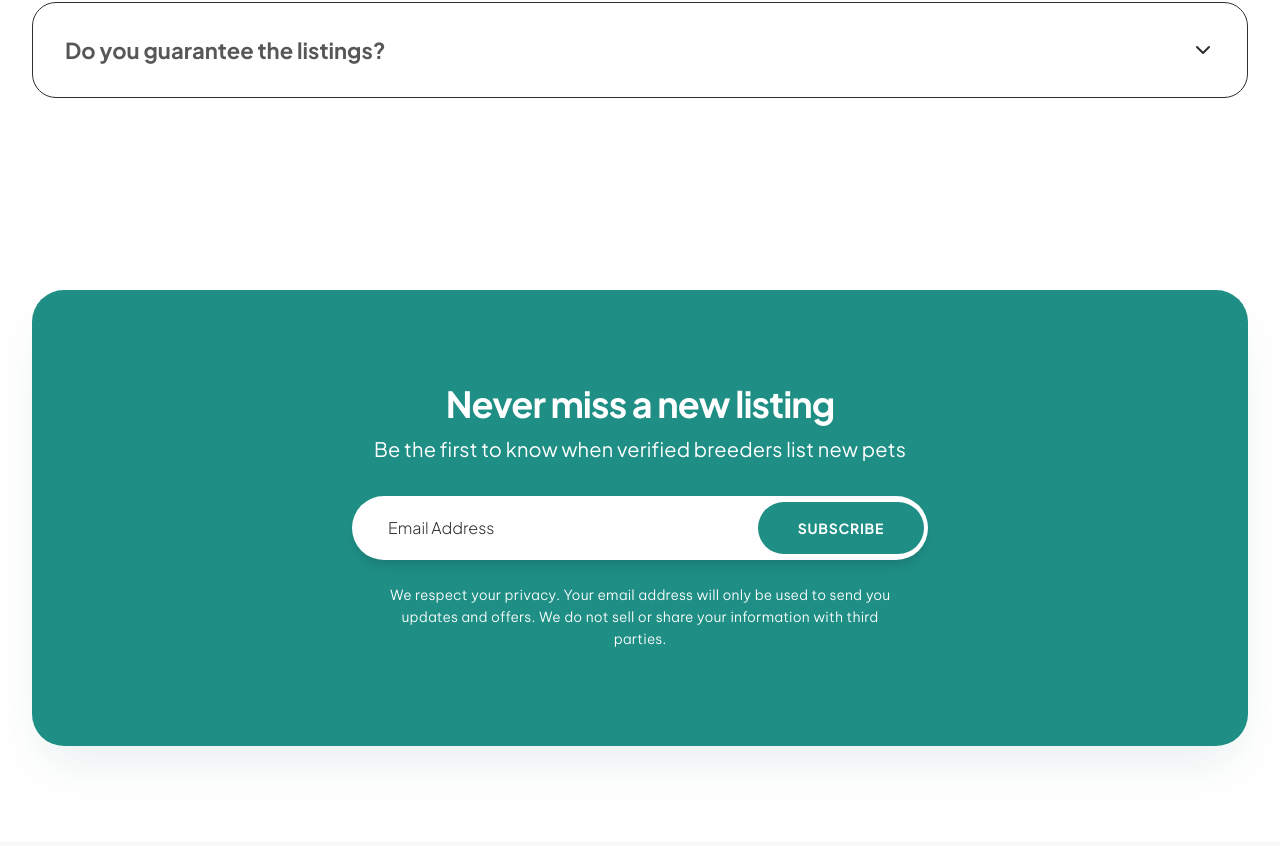
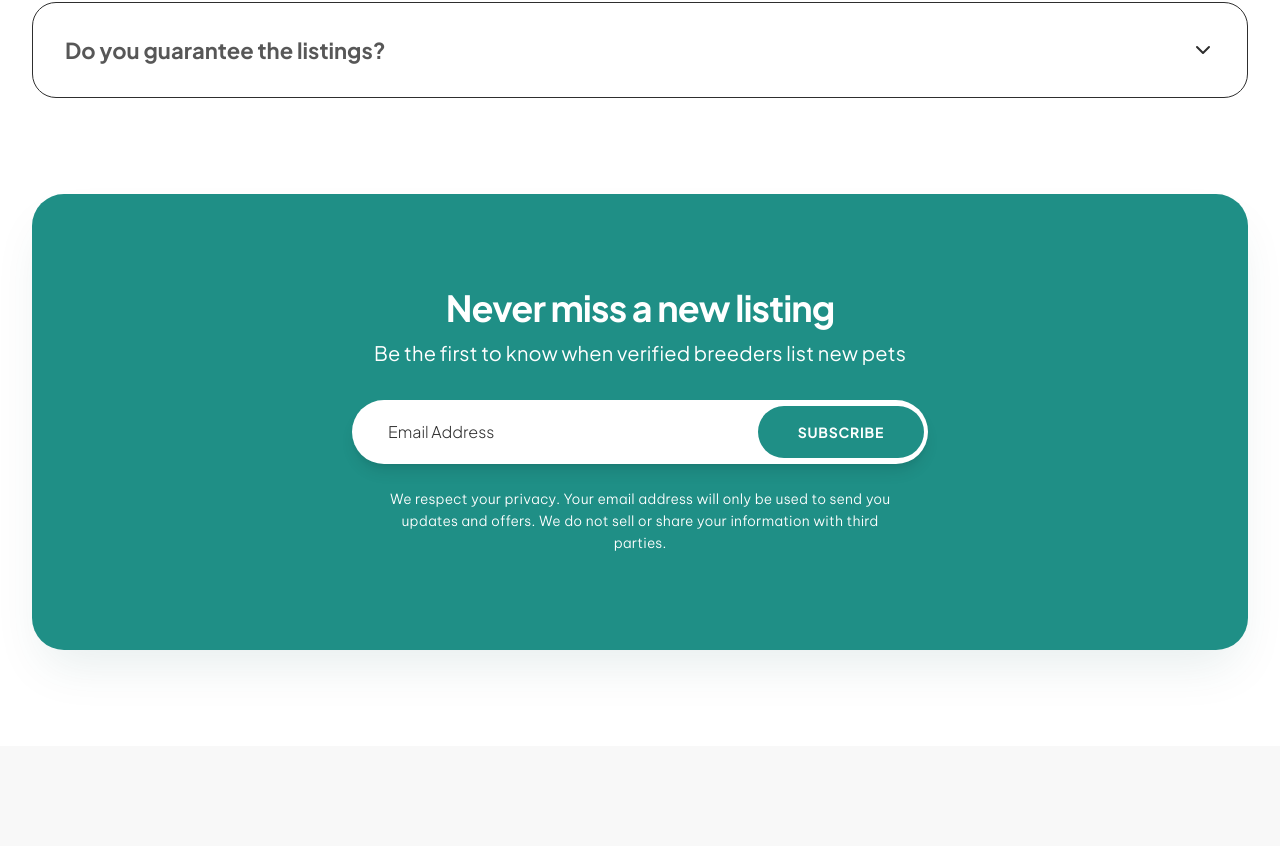
Before and after one commit to NH-Shohan/pets-plus, a Next.js app: page / in a window 1280 px wide. Shown: the part 5181-6027 px from the top of the page. Built offline with nearby package versions, Linux system fonts and the light colour scheme.

Commit message:
style: Refactor Newsletter component for improved formatting and consistency; adjust padding and enhance readability of text elements.

```diff
--- a/src/components/sections/Newsletter.tsx
+++ b/src/components/sections/Newsletter.tsx
@@ -1,8 +1,14 @@
-'use client';
+"use client";
 
-import AnimateInView from '@/components/ui/AnimateInView';
-import { defaultStagger, defaultTransition, fadeIn, fadeUp, scaleIn } from '@/lib/animations';
-import { motion } from 'motion/react';
+import AnimateInView from "@/components/ui/AnimateInView";
+import {
+  defaultStagger,
+  defaultTransition,
+  fadeIn,
+  fadeUp,
+  scaleIn,
+} from "@/lib/animations";
+import { motion } from "motion/react";
 
 /*
   Newsletter Section
@@ -14,7 +20,7 @@ import { motion } from 'motion/react';
 
 const Newsletter = () => {
   return (
-    <section className="bg-white section-padding-top-bottom font-jakarta">
+    <section className="bg-white section-padding-bottom font-jakarta">
       <div className="container mx-auto px-4 sm:px-6 lg:px-8">
         <AnimateInView
           variants={scaleIn}
@@ -27,9 +33,15 @@ const Newsletter = () => {
             viewport={{ once: true, amount: 0.2 }}
             className="relative z-10 max-w-2xl mx-auto space-y-4"
           >
-            <motion.div variants={fadeUp} transition={defaultTransition} className="space-y-3">
+            <motion.div
+              variants={fadeUp}
+              transition={defaultTransition}
+              className="space-y-3"
+            >
               <h2 className="text-display-large">Never miss a new listing</h2>
-              <p className="text-body-medium">Be the first to know when verified breeders list new pets</p>
+              <p className="text-body-medium">
+                Be the first to know when verified breeders list new pets
+              </p>
             </motion.div>
 
             <motion.form
@@ -59,8 +71,9 @@ const Newsletter = () => {
               transition={defaultTransition}
               className="text-accent-small opacity-80 pt-2 max-w-lg mx-auto"
             >
-              We respect your privacy. Your email address will only be used to send you updates and offers. We do not
-              sell or share your information with third parties.
+              We respect your privacy. Your email address will only be used to
+              send you updates and offers. We do not sell or share your
+              information with third parties.
             </motion.p>
           </AnimateInView>
         </AnimateInView>
```
